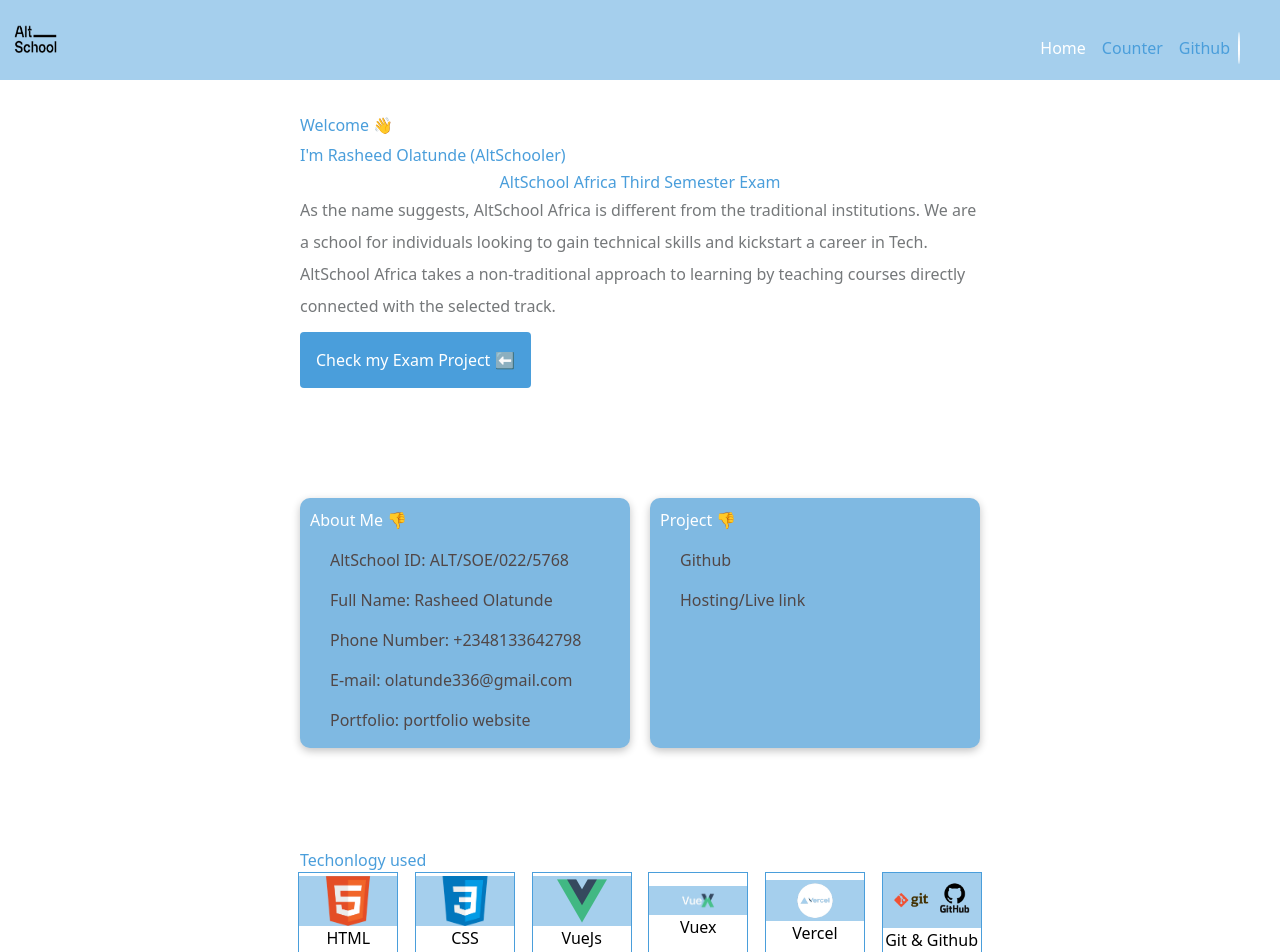
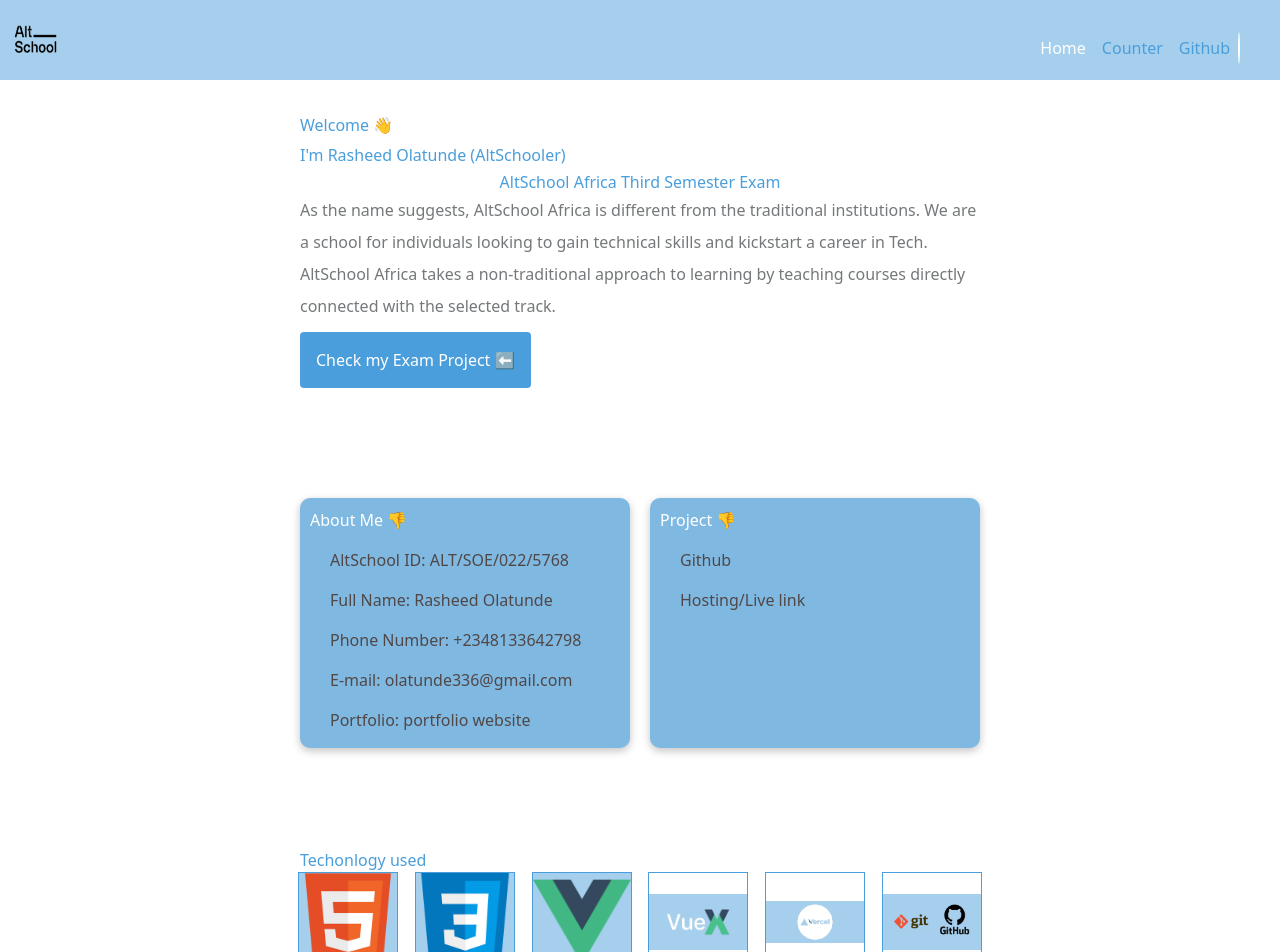
Before and after one commit to olatunde1998/AltSchool-Vue-Exam3, a Vue app: page / in a window 1280 px wide. Shown: the top 952 px of the page. Built offline with nearby package versions, Linux system fonts and the light colour scheme.

Commit message:
description of image name removed

```diff
--- a/src/components/skillsUsed.vue
+++ b/src/components/skillsUsed.vue
@@ -1,41 +1,35 @@
 <template lang="">
-  <h3 class='technology-used'>Techonlogy used</h3>
+  <h3 class="technology-used">Techonlogy used</h3>
   <div class="skill-box">
     <div class="html-box">
       <div class="html-img">
-        <img src="@/assets/html.png" alt="" width="50" height="50" />
+        <img src="@/assets/html.png" alt="" width="100" height="100" />
       </div>
-      <p>HTML</p>
     </div>
     <div class="html-box">
       <div class="html-img">
-        <img src="@/assets/css.png" alt="" width="50" height="50" />
+        <img src="@/assets/css.png" alt="" width="100" height="100" />
       </div>
-      <p>CSS</p>
     </div>
     <div class="html-box">
       <div class="html-img">
-        <img src="@/assets/vuejs-logo.png" alt="" width="50" height="50" />
+        <img src="@/assets/vuejs-logo.png" alt="" width="100" height="100" />
       </div>
-      <p>VueJs</p>
     </div>
     <div class="html-box">
       <div class="html-img">
-        <img src="@/assets/vuex.png" alt="" width="50" height="50" />
+        <img src="@/assets/vuex.png" alt="" width="100" height="100" />
       </div>
-      <p>Vuex</p>
     </div>
     <div class="html-box">
       <div class="html-img">
-        <img src="@/assets/vercel.png" alt="" width="100" height="50" />
+        <img src="@/assets/vercel.png" alt="" width="190" height="100" />
       </div>
-      <p>Vercel</p>
     </div>
     <div class="html-box">
       <div class="html-img">
-        <img src="@/assets/git-github.png" alt="" width="100" height="50" />
+        <img src="@/assets/git-github.png" alt="" width="100" height="100" />
       </div>
-      <p>Git & Github</p>
     </div>
   </div>
 </template>
@@ -47,7 +41,7 @@
   flex-wrap: wrap;
 }
 .html-box {
-  border: .5px solid #4a9edb;
+  border: 0.5px solid #4a9edb;
   width: 100px;
   display: flex;
   flex-direction: column;
@@ -55,19 +49,15 @@
   justify-content: center;
   margin-bottom: 20px;
 }
-.html-img{
-    width: 100%;
-    display: flex;
-    justify-content: center;
-    align-items: center;
-    background: #A5CFED;
-
-
+.html-img {
+  width: 100%;
+  display: flex;
+  justify-content: center;
+  align-items: center;
+  background: #a5cfed;
 }
-.technology-used{
-  color: #4A9EDB;
+.technology-used {
+  color: #4a9edb;
   padding-left: 10px;
-
-
 }
 </style>
```
